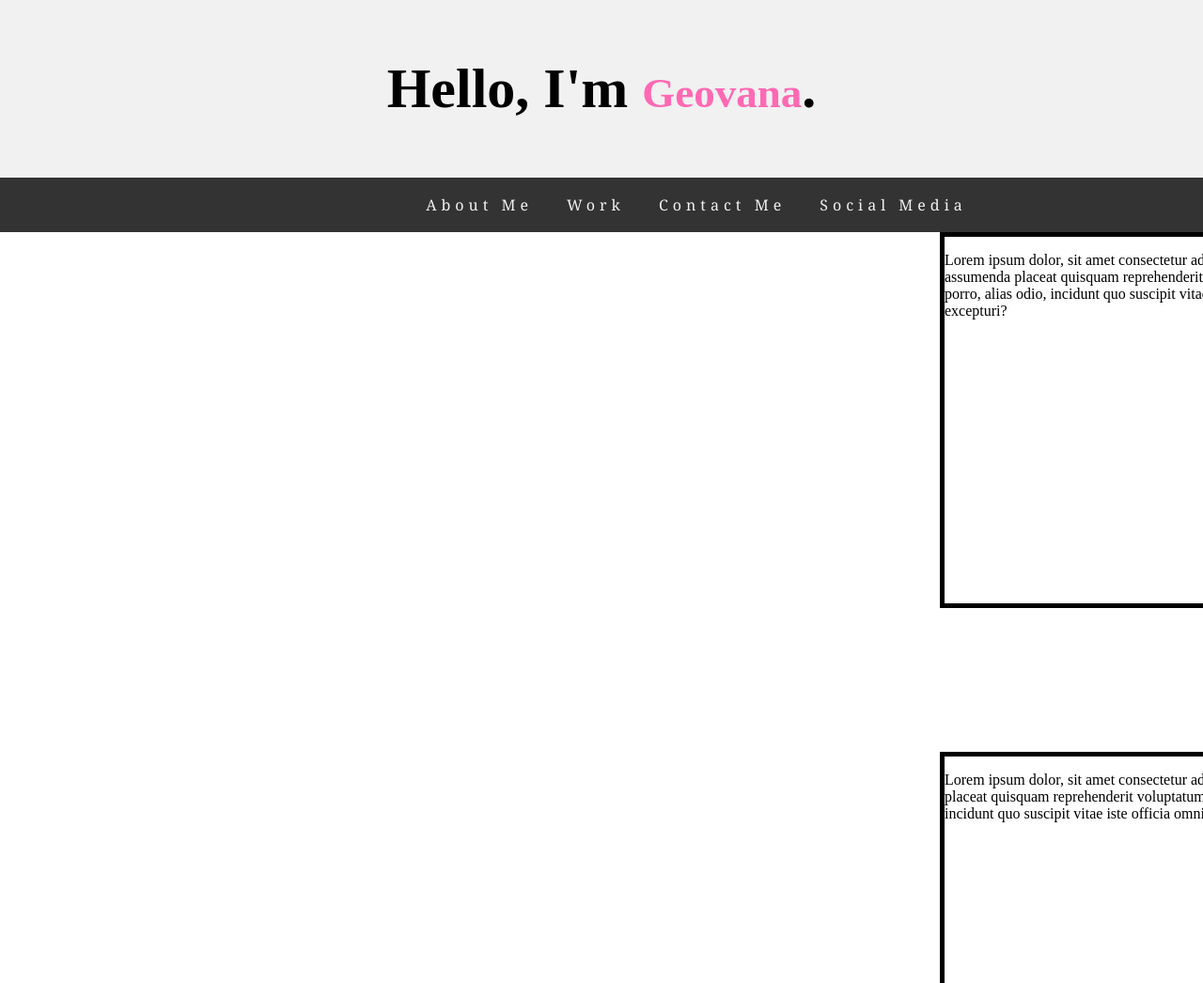
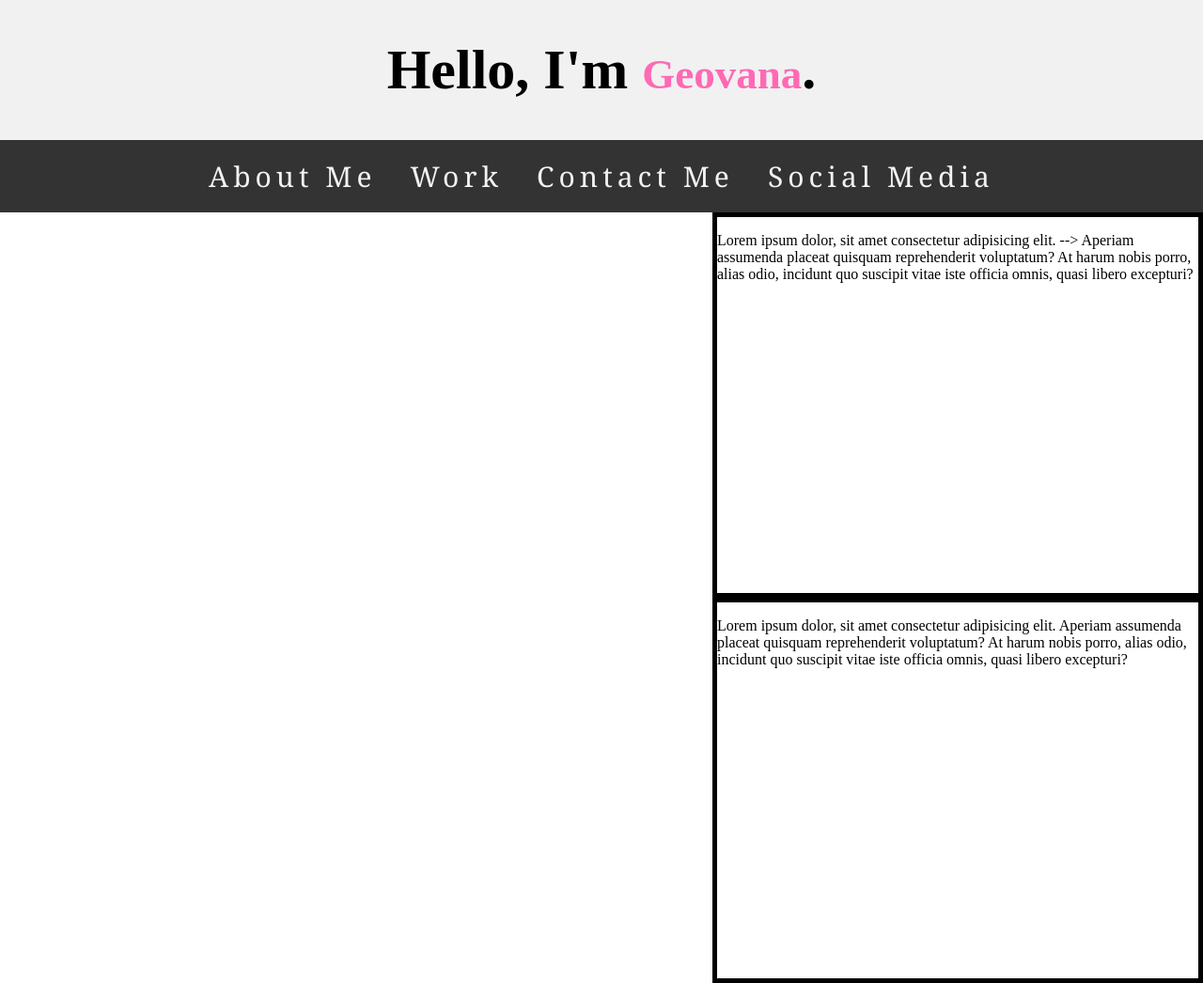
Before and after one commit to Pradogeovana07/Module2challenge2, a plain HTML site: page index.html in a window 1280 px wide. Shown: the whole page at 94% size. Before the commit the page ends 800 px from the top, so only its background shows below. Drawn offline with Linux system fonts and the light colour scheme.

Commit message:
adjusted flexboxes and media screen

```diff
--- a/assets/style.css
+++ b/assets/style.css
@@ -1,215 +1,69 @@
-*{
-box-sizing: border-box;
-
-}
-.scroll {
-    overflow: hidden;
-
-}
-body{
-    margin:0;
+body {
+    margin: 0;
 
 
 }
+
 header {
     display: flex;
     flex-direction: column;
     background-color: #f1f1f1;
-padding:20px;
     text-align: center;
     font-size: 30px;
+    width: 100%;
 }
+
 .nav {
-
+    display: flex;
     overflow: hidden;
     background-color: #333;
     justify-content: center;
+    flex-direction: row;
 
 }
 
 .nav a {
     display: flex;
-flex-direction: column;
-float: left;
-color:#f2f2f2;
-font-family:Georgia, 'Times New Roman', Times, serif;
+    color: #f2f2f2;
+    font-family: Georgia, 'Times New Roman', Times, serif;
     letter-spacing: 5px;
     padding: 18px;
     text-decoration: none;
     position: relative;
-left: 34%;
+
 
 }
-span{
+
+span {
     color: hotpink;
     font-size: 45px;
 }
 
+.scroll {
+    display: flex;
+    flex-direction: column;
+    justify-content: flex-end;
+    align-items: flex-end;
+}
+
 .box1 {
     display: block;
-    position:fixed;
-    left:1000px;
      width: 40%;
     height: 400px;
     border: 5px solid black;
 
 }
+
 .box2 {
-    display:block;
-    position: fixed;
+    display: block;
     border: 5px solid black;
-    left:1000px;
-    top: 800px;
     width: 40%;
     height: 400px;
 }
 
-
-
-
-
-
-
-
-
-
-
-
-
-
-
-
-
-
-
-
-/* body {
-    margin: 0;
+@media (max-width: 575px) {
+    .nav {
+        flex-direction: column;
+        align-items: center;
     }
-
-.header {
-   /* border: 5px solid black;
-   float: left;
-   width: 100%;
-   height: 300px;
-   margin-left: -5px; */
-   /* padding: 20px;
-   text-align: center;
-   background-color: rgb(238, 229, 217);
-
-
-
-
-
 }
-
-.myname h1{
-    /* border: 5px solid rgb(227, 128, 191);
-    float:left;
-    font-size: 70px;
-    margin-top: 161px;
-    margin-left: 20px;
-
-
-
-}
-
-   span {
-    color: hotpink
-
-   }
-
-
- .header ul li {
-    display: inline;
-    float: right;
-    margin-top: 180px;
-    margin-right: 100px;
-    padding:20px;
-    list-style: none;
-    font-size: 26px;
-    overflow: hidden; */
-
-    /* } */
-/* .box1 {
-    border: 5px solid red;
-    display:block;
-    position: relative;
-    left: 1081px;
-    width: 800px;
-    height: 200px;
-
-
-}
-.box2 {
-    border: 5px solid red;
-    display:block;
-    position: relative;
-    left: 1081px;
-    width: 800px;
-    height: 200px;
-}
-.box3 {
-    border: 5px solid red;
-    display: row;
-    position: relative;
-    left: 1081px;
-    width: 400px;
-    height: 200px;
-    float:left;
-}
-/* .box4 {
-    border: 5px solid red;
-    display:block;
-    position: relative;
-    left: 1481px;
-
-    width: 400px;
-    height: 200px; */
-/* }
-aside {
-    border:  5px solid black;
-    display: block;
-    width: 400;
-    height:500;
-    clear: left;
-}
-
-a{
-    text-decoration: none;
-    color: hotpink;
-
-
-}
-a:link {
-    color: hot pink;
-
-}
-a:visited {
-    color: rgb(238, 78, 230);
-}
-a:hover {
-    color: aqua;
-} */
-
-/* Extra small devices (phones, 600px and down) */
-/* @media only screen and (max-width: 600px) { */
-/* } */
-
-/* Small devices (portrait tablets and large phones, 600px and up) */
-/* @media only screen and (min-width: 600px) { */
-
-/* } */
-
-/* Medium devices (landscape tablets, 768px and up) */
-/* @media only screen and (min-width: 768px) { */
-
-/* } */
-
-/* Large devices (laptops/desktops, 992px and up) */
-/* @media only screen and (min-width: 992px) { */
-
-/* } */
-
-/* Extra large devices (large laptops and desktops, 1200px and up) */
-/* @media only screen and (min-width: 1200px) { */ */
--- a/index.html
+++ b/index.html
@@ -13,16 +13,16 @@
     <header>
     <!-- <Header class="myname"> -->
         <h1>Hello, I'm <span>Geovana</span>.</h1>
-    </header>
+
     <nav class="nav"> <!--use display:inline in CSS-->
 
-        <a href="AboutME">About Me</a></li>
-        <a href="Work">Work</a></li>
-        <a href="ContactMe">Contact Me</a></li>
-        <a href="SocialMedia">Social Media </a></li>
+        <a href="AboutME">About Me</a>
+        <a href="Work">Work</a>
+        <a href="ContactMe">Contact Me</a>
+        <a href="SocialMedia">Social Media </a>
 
     </nav>
-</Header>
+</header>
 <!-- <div class="columns"> -->
 <div class="scroll">
 <section class="box1">
```
Lines whose indentation alone changed are shown as unchanged.
